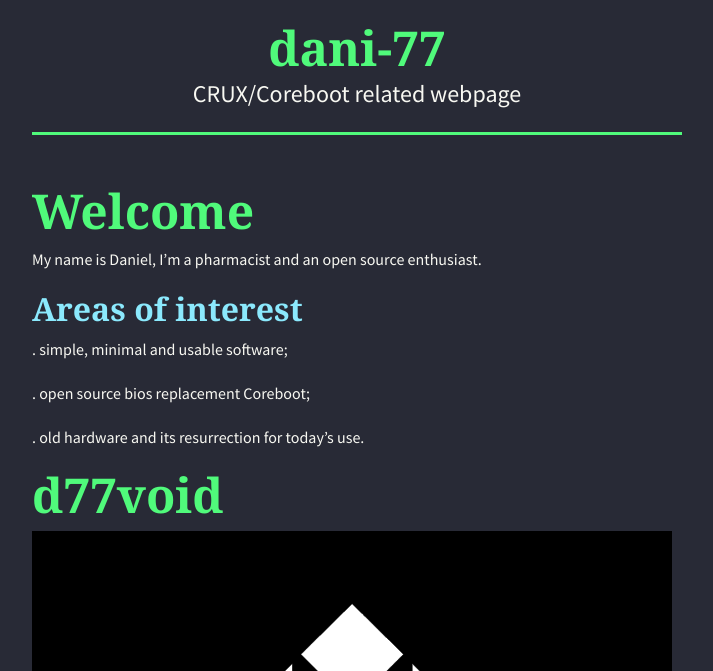
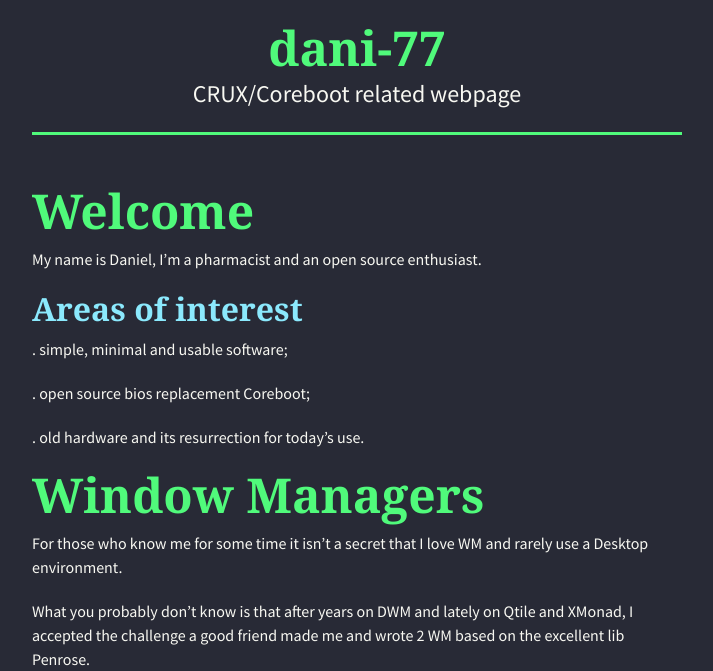
Before and after one commit to dani-77/dani-77.github.io, a Jekyll site: the page built from index.md, in a window 1280 px wide and 1400 px high. Shown: the top 671 px of the window, without its empty margins (283-996 px from the left). Built offline with Jekyll 4.4.1, drawn with Linux system fonts in a browser that asks for light colours; nearby versions of some CDN libraries; some of the changed text lies outside the part shown; grey boxes are pictures that could not be loaded.

Commit message:
Window Managers

```diff
--- a/index.md
+++ b/index.md
@@ -13,6 +13,19 @@ My name is Daniel, I'm a pharmacist and an open source enthusiast.
 . open source bios replacement Coreboot;
 
 . old hardware and its resurrection for today's use.
+
+# Window Managers
+
+For those who know me for some time it isn't a secret that I love WM and rarely use a Desktop environment.
+
+What you probably don't know is that after years on DWM and lately on Qtile and XMonad, I accepted the challenge
+a good friend made me and wrote 2 WM based on the excellent lib Penrose.
+
+Penrose is a Rust lib to write tiling window managers developed by Innes Anderson-Morrison ![sminnez](https://github.com/sminez).
+
+With that lib and Penrose.ui I wrote the super simple PWM and WMD77.
+
+Check them out on my Github repositories.
 
 # d77void
 
```
